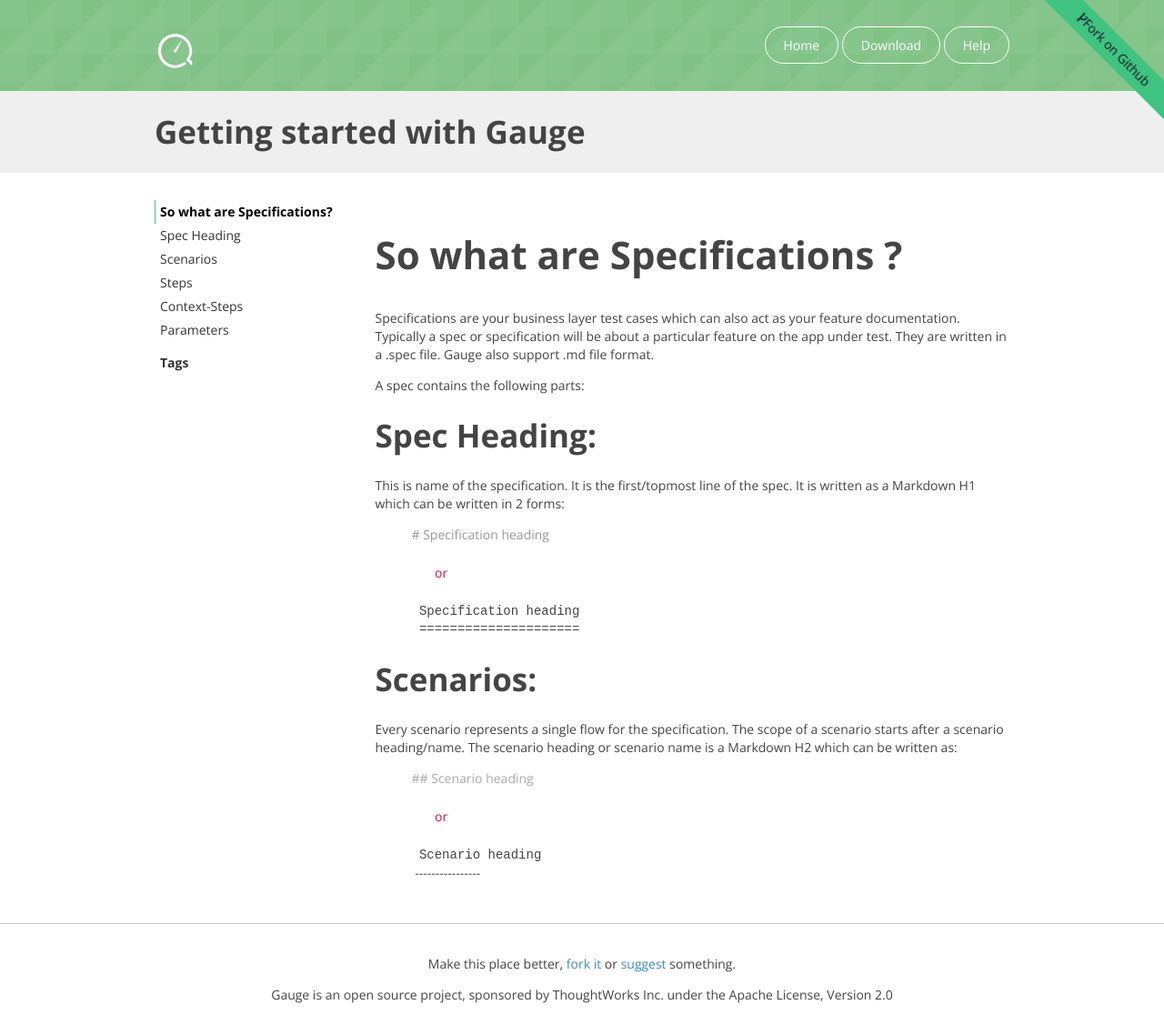
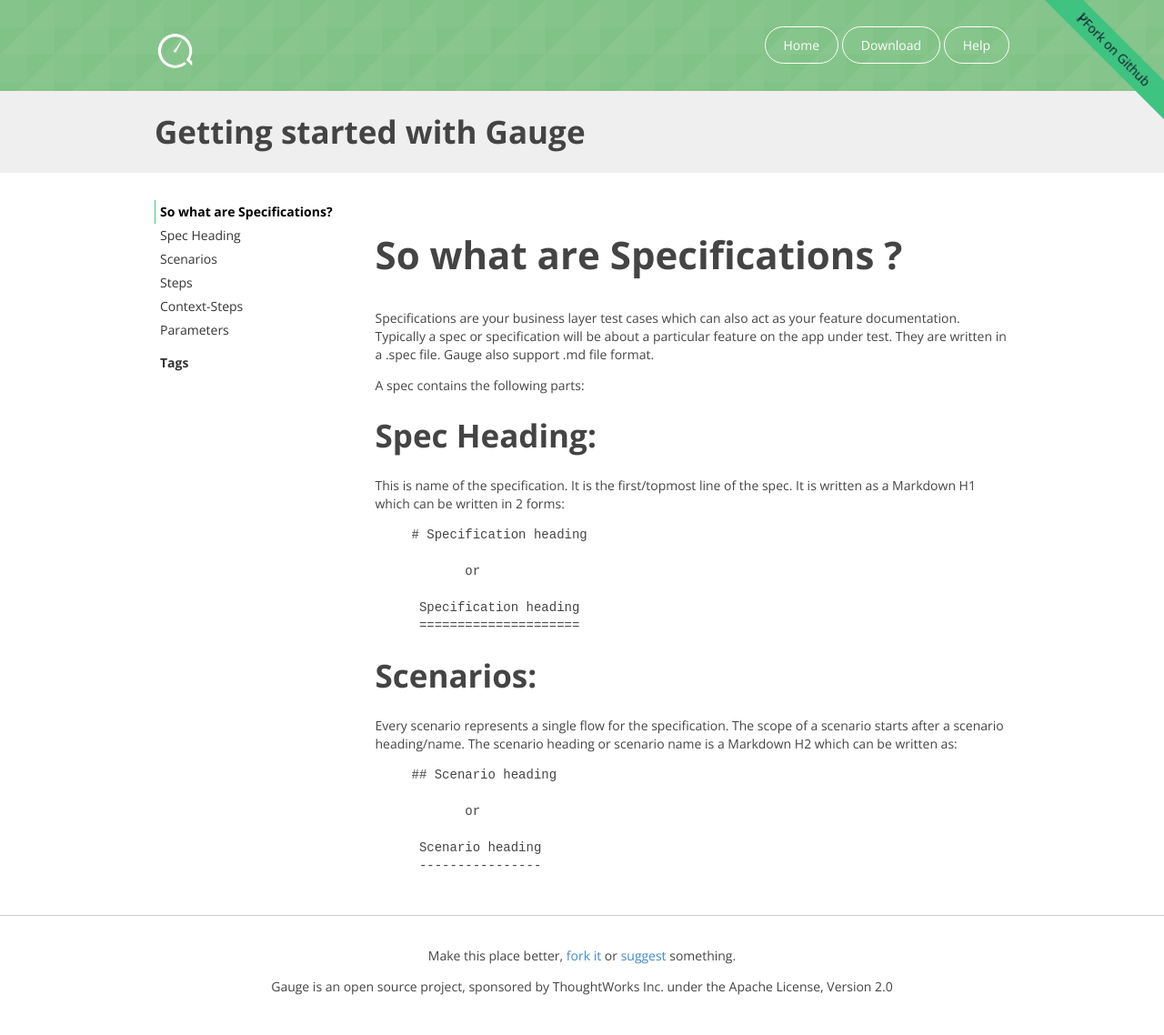
Before and after one commit to getgauge/getgauge.github.io, a Jekyll site: the page built from docs/index.md, in a window 1280 px wide. Shown: the whole page at 91% size. Built offline with Jekyll 4.4.1, drawn with Linux system fonts in a browser that asks for light colours; nearby versions of some CDN libraries; Markdown is read by kramdown in place of the engine named in the settings.

Commit message:
Fixing site generation

```diff
--- a/docs/index.md
+++ b/docs/index.md
@@ -13,7 +13,7 @@ A spec contains the following parts:
 
 This is name of the specification. It is the first/topmost line of the spec. It is written as a Markdown H1 which can be written in 2 forms:
 
-{% highlight markdown %}
+{% highlight text %}
 # Specification heading
 
        or
@@ -27,7 +27,7 @@ This is name of the specification. It is the first/topmost line of the spec. It
 
 Every scenario represents a single flow for the specification. The scope of a scenario starts after a scenario heading/name. The scenario heading or scenario name is a Markdown H2 which can be written as:
 
-{% highlight markdown %}
+{% highlight text %}
 ## Scenario heading
 
        or
```
